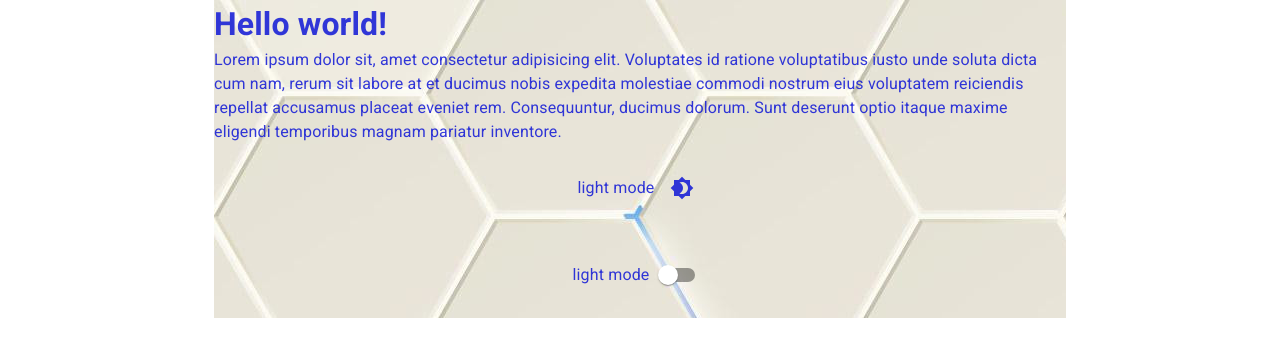
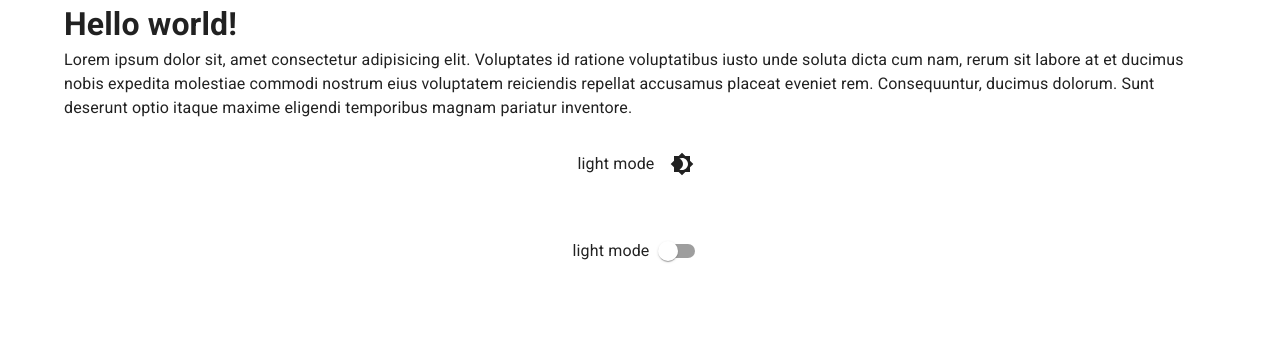
Before and after one commit to Frederic-K/MUI-Theming, a React (Create React App) app: page / in a window 1280 px wide. Shown: the top 356 px of the page. Built offline with nearby package versions, Linux system fonts and the light colour scheme.

Commit message:
update theme name

```diff
--- a/src/App.jsx
+++ b/src/App.jsx
@@ -24,16 +24,18 @@ export default function App() {
       <ThemeProvider theme={theme}>
         <CssBaseline />
         {/* div className={`app ${mode === 'dark' && 'dark-theme'}`} */}
-        <Container maxWidth="md">
+        <Container>
           <Box
+            // component="div"
             sx={
               {
-                // width: '100vw',
-                // height: '100vh',
+                // width: '80%',
               }
             }
             // className={`${mode === 'dark' && 'dark-theme'}`}
-            className={`${mode === 'dark' ? 'dark-theme' : 'light-theme'}`}
+            className={`${
+              mode === 'dark' ? `dark-${theme}-BG` : `light-${theme}-BG`
+            }`}
           >
             <h1>Hello world!</h1>
             <p>
--- a/src/app.css
+++ b/src/app.css
@@ -13,10 +13,12 @@
   width: 100vw;
   height: 100vh;
 }
-.light-theme {
+
+/* Name BG with theme's name : i.e. : dark-MyTheme-BG */
+.light-defaultDM-BG {
   background-image: url('./assets/5053309-light.jpg');
 }
-.dark-theme {
+.dark-defaultDM-BG {
   background-image: url('./assets/5053309-dark.jpg');
 }
 .content {
--- a/src/themes/ToggleColorMode.js
+++ b/src/themes/ToggleColorMode.js
@@ -34,7 +34,7 @@ export default function ToggleColorMode() {
 
   // Theme selector
   const currentTheme = useMemo(
-    () => createTheme(getDesignTokens('blueTH', mode)),
+    () => createTheme(getDesignTokens('defaultDM', mode)),
     [mode]
   )
 
```
